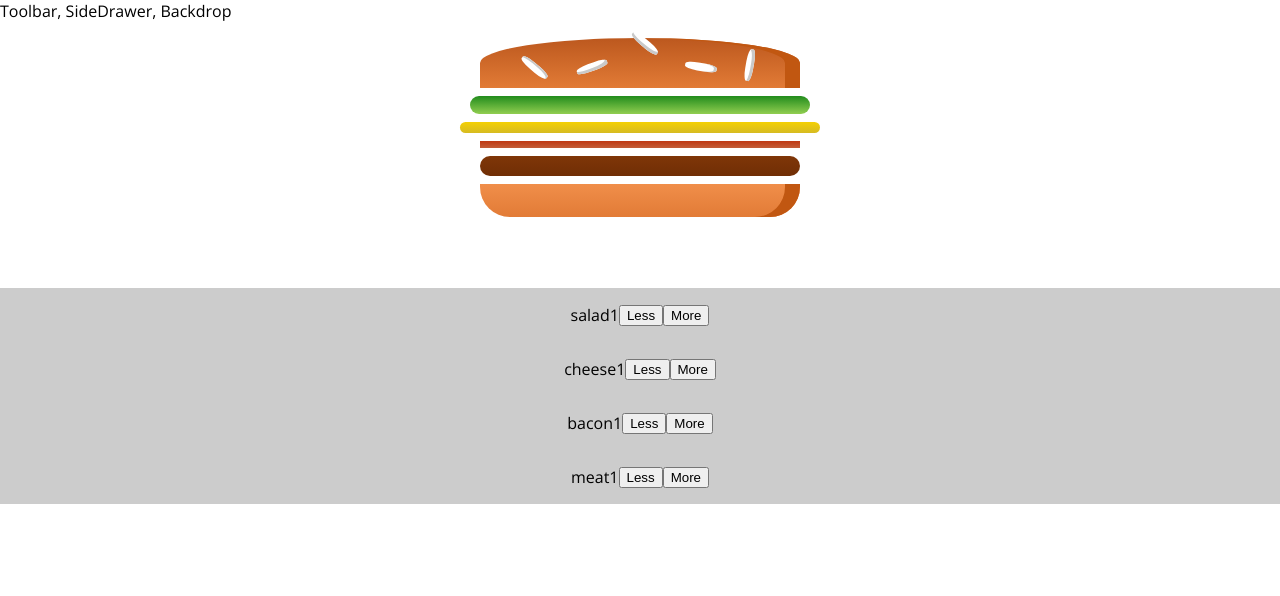
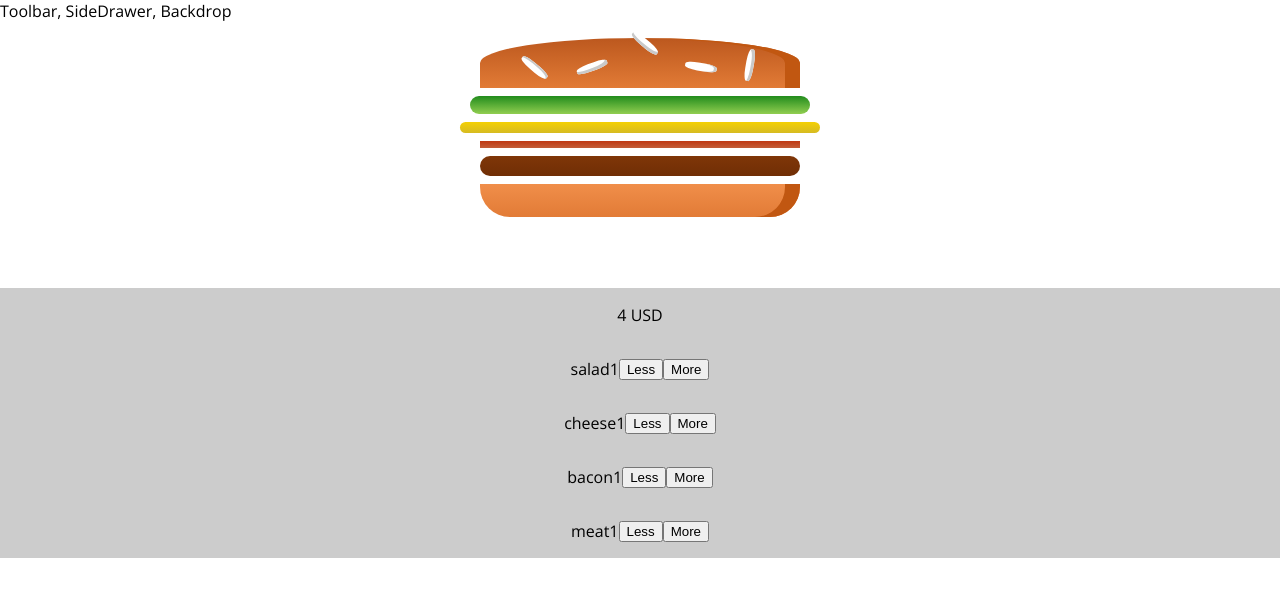
Before and after one commit to pldvd/burger-builder, a React (Create React App) app: page / in a window 1280 px wide. Shown: the top 596 px of the page. Built offline with nearby package versions, Linux system fonts and the light colour scheme.

Commit message:
calculate final price

```diff
--- a/src/components/BurgerControls/BurgerControls.js
+++ b/src/components/BurgerControls/BurgerControls.js
@@ -7,8 +7,13 @@ const BurgerControls = (props) => {
 
   return (
     <div className={styles.BurgerControls}>
+      <p>{props.price} USD</p>
       {
-ingredNames.map(ingredient => <BurgerControl name={ingredient} key={ingredient}amount={props.ingredients[ingredient]} changeAmount={props.changeAmount}></BurgerControl>)
+        ingredNames.map(ingredient => <BurgerControl
+          name={ingredient}
+          key={ingredient}
+          amount={props.ingredients[ingredient]}
+          changeAmount={props.changeAmount}></BurgerControl>)
       }
     </div>
   )
--- a/src/containers/BurgerBuilder/BurgerBuilder.js
+++ b/src/containers/BurgerBuilder/BurgerBuilder.js
@@ -13,7 +13,15 @@ class BurgerBuilder extends Component {
         cheese: 1,
         bacon: 1,
         meat: 1,
-      }
+      },
+      finalPrice: 4.00,
+    }
+
+    this.IngredientPriceList = {
+      salad: 0.5,
+      cheese: 1,
+      bacon: 1,
+      meat: 2,
     }
   }
 
@@ -23,7 +31,8 @@ class BurgerBuilder extends Component {
         ingredients: {
           ...prevState.ingredients,
           [ingredient]: prevState.ingredients[ingredient] - 1,
-        }
+        },
+        finalPrice: prevState.finalPrice > 4 ? prevState.finalPrice - this.IngredientPriceList[ingredient] : prevState.finalPrice,
       })
       );
     } else if (lessOrMore === 'more') {
@@ -31,7 +40,8 @@ class BurgerBuilder extends Component {
         ingredients: {
           ...prevState.ingredients,
           [ingredient]: prevState.ingredients[ingredient] + 1,
-        }
+        },
+        finalPrice: prevState.finalPrice + this.IngredientPriceList[ingredient],
       })
       );
     }
@@ -41,7 +51,10 @@ class BurgerBuilder extends Component {
     return (
       <Fragment>
         <Burger ingredients={this.state.ingredients} />
-        <BurgerControls ingredients={this.state.ingredients} changeAmount={this.changeAmount} />
+        <BurgerControls
+          ingredients={this.state.ingredients}
+          changeAmount={this.changeAmount}
+          price={this.state.finalPrice}/>
       </Fragment>
     )
   }
```
